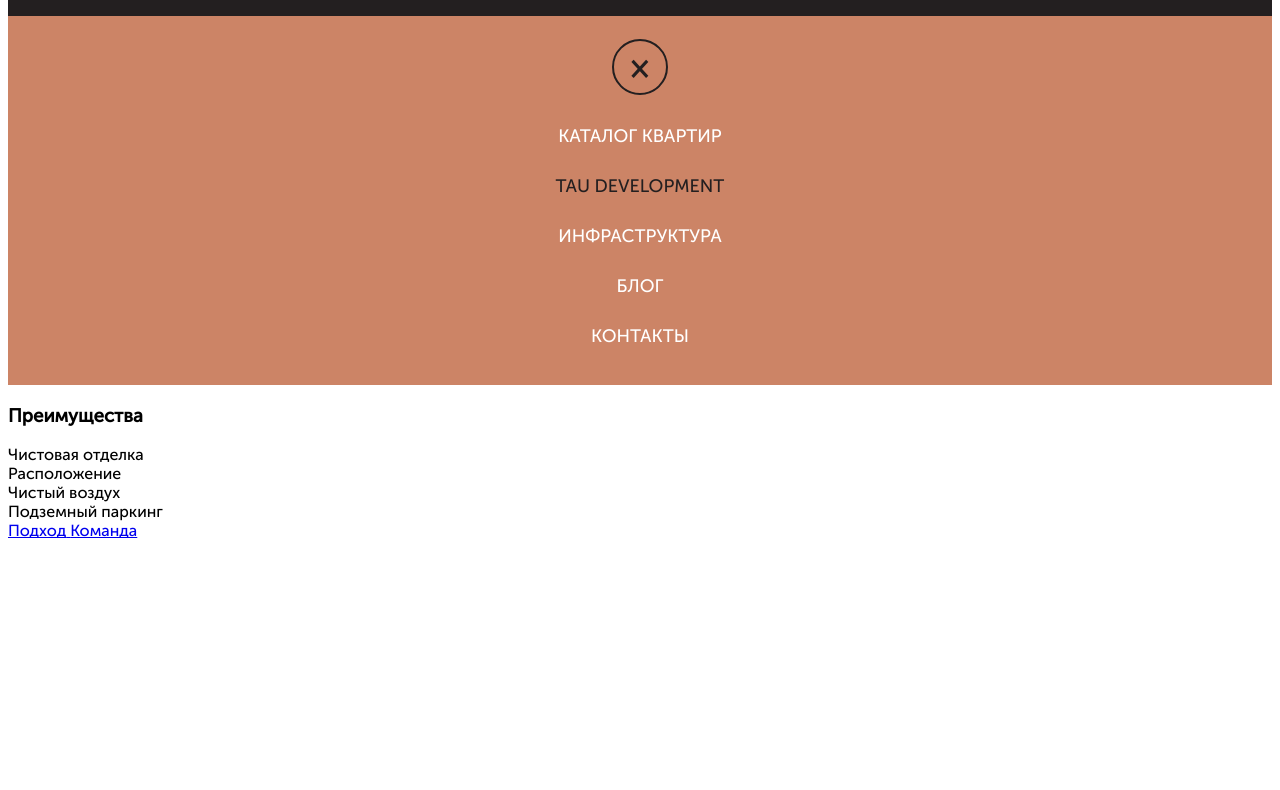
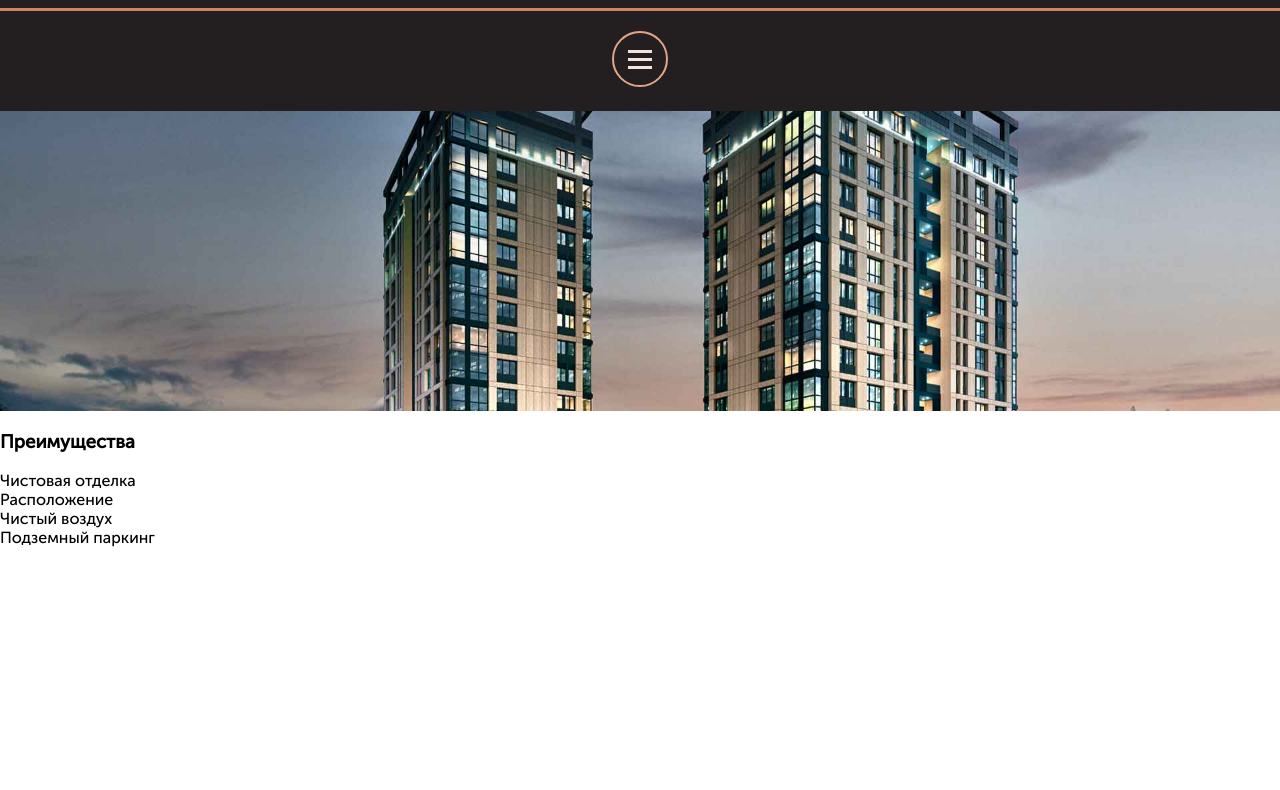
Before and after one commit to aibekmoldakhmetov/braun-test, a plain HTML site: page index.html in a window 1280 px wide. Shown: the part 166-956 px from the top of the page. Before the commit the page ends 800 px from the top, so only its background shows below. Drawn offline with Linux system fonts and the light colour scheme.

Commit message:
Первый скрипт для открытия и закрытия меню, начало верстки слайдера

```diff
--- a/css/base.css
+++ b/css/base.css
@@ -0,0 +1,23 @@
+@font-face {
+	font-family: 'Museo';
+	src: url(../fonts/MuseoSansMedium.ttf);
+}
+@font-face {
+	font-family: 'MuseoBold';
+	src: url(../fonts/MuseoSansBold.ttf);
+}
+@font-face {
+	font-family: 'MuseoThin';
+	src: url(../fonts/MuseoSansLight.ttf);
+}
+@font-face {
+	font-family: 'MuseoItalic';
+	src: url(../fonts/MuseoSansMediumItalic.ttf);
+}
+
+* {
+	font-family: 'Museo';
+}
+body {
+	margin: 0;
+}
--- a/css/header.css
+++ b/css/header.css
@@ -1,24 +1,3 @@
-@font-face {
-	font-family: 'Museo';
-	src: url(../fonts/MuseoSansMedium.ttf);
-}
-@font-face {
-	font-family: 'MuseoBold';
-	src: url(../fonts/MuseoSansBold.ttf);
-}
-@font-face {
-	font-family: 'MuseoThin';
-	src: url(../fonts/MuseoSansLight.ttf);
-}
-@font-face {
-	font-family: 'MuseoItalic';
-	src: url(../fonts/MuseoSansMediumItalic.ttf);
-}
-
-* {
-	font-family: 'Museo';
-}
-
 .head-wrapper {
 	background-color: #231f20;
 	color: #f5e2dc;
@@ -47,6 +26,11 @@
 	text-align: center;
 	font-size: 18px;
 	text-transform: uppercase;
+	display: none;
+	position: absolute;
+	top: 0;
+	right: 0;
+	left: 0;
 }
 
 .head-wrapper .mobile-menu ul {
@@ -63,7 +47,8 @@
 	margin-bottom: 28px;
 }
 
-.head-wrapper .mobile-menu .close-menu {
+.head-wrapper .mobile-menu .close-menu,
+.head-wrapper .menu .mobile-burger {
 	border: 2px solid #231f20;
 	border-radius: 50%;
 	display: inline-block;
@@ -75,4 +60,17 @@
 	font-family: 'MuseoBold';
 	font-size: 32px;
 	margin: 20px 0;
+	cursor: pointer;
 }
+
+.head-wrapper .menu {
+	text-align: center;
+	position: relative;
+}
+.head-wrapper .menu .mobile-burger {
+	border-color: #e2a687;
+	background-image: url(../img/burger-ico.png);
+	background-repeat: no-repeat;
+	background-position: center center;
+	text-align: center;
+}
--- /dev/null
+++ b/css/main-slider.css
@@ -0,0 +1,16 @@
+.slider-wrapper .slider-item {
+	position: relative;
+	height: 790px;
+}
+
+.slider-wrapper .slider-item-img {
+	height: 300px;
+	background-size: cover;
+	background-position: center center;
+}
+
+.slider-wrapper .item-caption {
+	position: absolute;
+	bottom: 0;
+	height: 490px;
+}
--- a/index.html
+++ b/index.html
@@ -6,6 +6,7 @@
 	<title>Document</title>
 	<link rel="stylesheet" href="css/base.css">
 	<link rel="stylesheet" href="css/header.css">
+	<link rel="stylesheet" href="css/main-slider.css">
 </head>
 <body>
 
@@ -37,11 +38,13 @@
 
 			<nav class="menu">
 
-				<div class="mobile-menu">
+				<span onclick="openMenu()" class="mobile-burger"></span>
 
-					<a href="#" class="close-menu">
+				<div id="moblieMenuBlock" class="mobile-menu">
+
+					<span onclick="closeMenu()" class="close-menu">
 						&times;
-					</a>
+					</span>
 
 					<ul>
 						<li>Каталог квартир</li>
@@ -77,7 +80,7 @@
 
 			<div class="slider-item">
 
-				<div class="slider-item-img">
+				<div class="slider-item-img" style="background-image: url(img/slider.jpg)">
 
 					<div class="item-caption">
 
@@ -138,5 +141,6 @@
 		</div>
 	</div>	<!-- slider-wrapper -->
 
+	<script src="js/script.js"></script>
 </body>
 </html>
--- /dev/null
+++ b/js/script.js
@@ -0,0 +1,9 @@
+var menuBlock = document.getElementById('moblieMenuBlock');
+
+function openMenu() {
+	menuBlock.style.display = 'block';
+}
+
+function closeMenu() {
+	menuBlock.style.display = 'none';
+}
```
Also changed, not shown: img/burger-ico.png (added).
